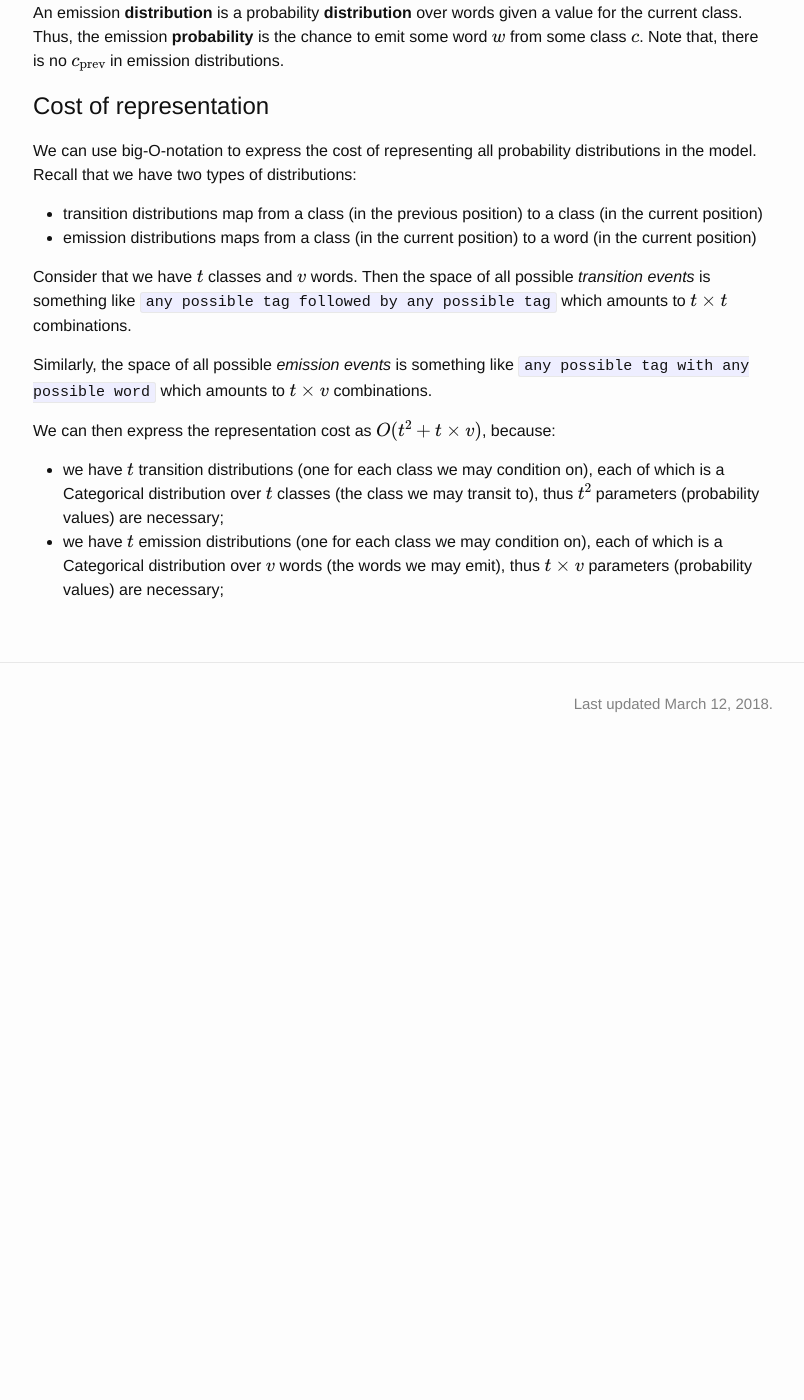
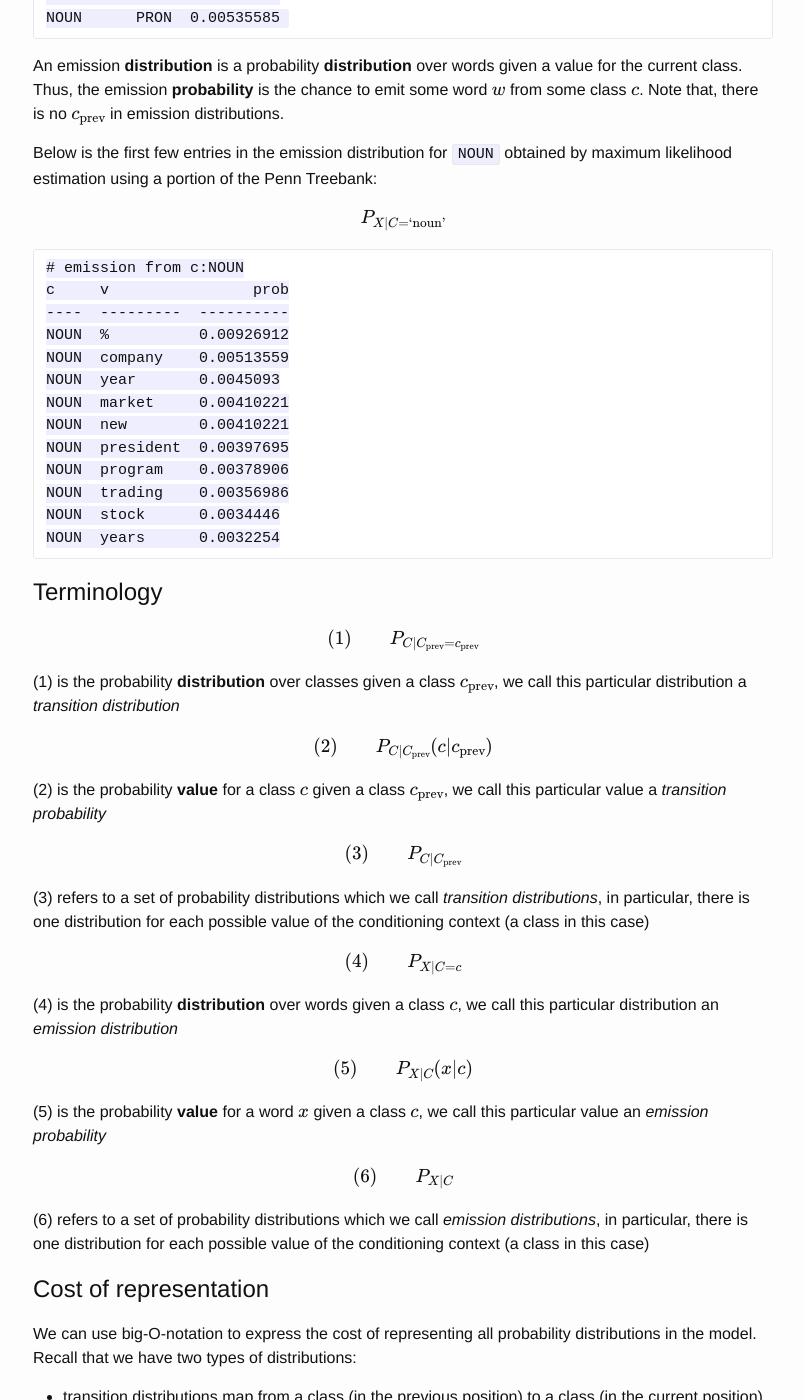
Before and after one commit to cl-illc/nlmi, a Jekyll site: the page built from _posts/2018-03-05-HMM.md, in a window 1280 px wide and 1400 px high, scrolled down 840 px. Shown: the whole window, without its empty margins (237-1041 px from the left). Built offline with Jekyll 4.4.1, drawn with Linux system fonts in a browser that asks for light colours; formulas are drawn with MathJax 3; before the commit the page ends 1616 px from its top, so only the background shows below that; some of the changed text lies outside the part shown.

Commit message:
post about HMMs

```diff
--- a/_posts/2018-03-05-HMM.md
+++ b/_posts/2018-03-05-HMM.md
@@ -16,7 +16,11 @@ here we will answer some questions about HMMs.
 A transition **distribution** is a probability **distribution** over the possible classes (PoS tags) given a value for the previous class (itself a PoS tag). Thus, the transition **probability** is the chance to move from some tag $$c_{\text{prev}}$$ to some tag $$c$$.
 
 
-Below is the transition distribution $$P_{C|C_{\text{prev}}=\text{Noun}}$$ obtained by maximum likelihood estimation using a portiont of the Penn Treebank:
+Below is the transition distribution for `NOUN` obtained by maximum likelihood estimation using a portion of the Penn Treebank:
+
+\begin{equation}
+    P_{C|C_{\text{prev}} = \text{'noun'} }
+\end{equation}
 
     # Transition from C_prev='NOUN'
     c_prev    c           prob
@@ -37,6 +41,67 @@ Below is the transition distribution $$P_{C|C_{\text{prev}}=\text{Noun}}$$ obtai
 
 An emission **distribution** is a probability **distribution** over words given a value for the current class. Thus, the emission **probability** is the chance to emit some word $$w$$ from some class $$c$$. Note that, there is no $$c_{\text{prev}}$$ in emission distributions.
 
+Below is the first few entries in the emission distribution for `NOUN` obtained by maximum likelihood estimation using a portion of the Penn Treebank:
+
+\begin{equation}
+    P_{X|C=\text{'noun'}}
+\end{equation}
+
+
+    # emission from c:NOUN
+    c     v                prob
+    ----  ---------  ----------
+    NOUN  %          0.00926912
+    NOUN  company    0.00513559
+    NOUN  year       0.0045093
+    NOUN  market     0.00410221
+    NOUN  new        0.00410221
+    NOUN  president  0.00397695
+    NOUN  program    0.00378906
+    NOUN  trading    0.00356986
+    NOUN  stock      0.0034446
+    NOUN  years      0.0032254
+
+
+# Terminology
+
+
+\begin{equation}
+(1) \qquad    P_{C|C_{\text{prev}}=c_{\text{prev}}}
+\end{equation}
+
+(1)  is the probability **distribution** over classes given a class $$c_{\text{prev}}$$, we call this particular distribution a *transition distribution*
+
+\begin{equation}
+(2) \qquad    P_{C|C_{\text{prev}}}(c|c_{\text{prev}})
+\end{equation}
+
+(2) is the probability **value** for a class $$c$$ given a class $$c_{\text{prev}}$$, we call this particular value a *transition probability*
+
+
+\begin{equation}
+(3) \qquad    P_{C|C_{\text{prev}}}
+\end{equation}
+(3) refers to a set of probability distributions which we call *transition distributions*, in particular, there is one distribution for each possible value of the conditioning context (a class in this case)
+
+
+\begin{equation}
+(4) \qquad    P_{X|C=c}
+\end{equation}
+(4) is the probability **distribution** over words given a class $$c$$, we call this particular distribution an *emission distribution*
+
+
+\begin{equation}
+(5) \qquad    P_{X|C}(x|c)
+\end{equation}
+(5) is the probability **value** for a word $$x$$ given a class $$c$$, we call this particular value an *emission probability*
+
+
+\begin{equation}
+(6) \qquad    P_{X|C}
+\end{equation}
+(6) refers to a set of probability distributions which we call *emission distributions*, in particular, there is one distribution for each possible value of the conditioning context (a class in this case)
+
 
 # Cost of representation
 
```
